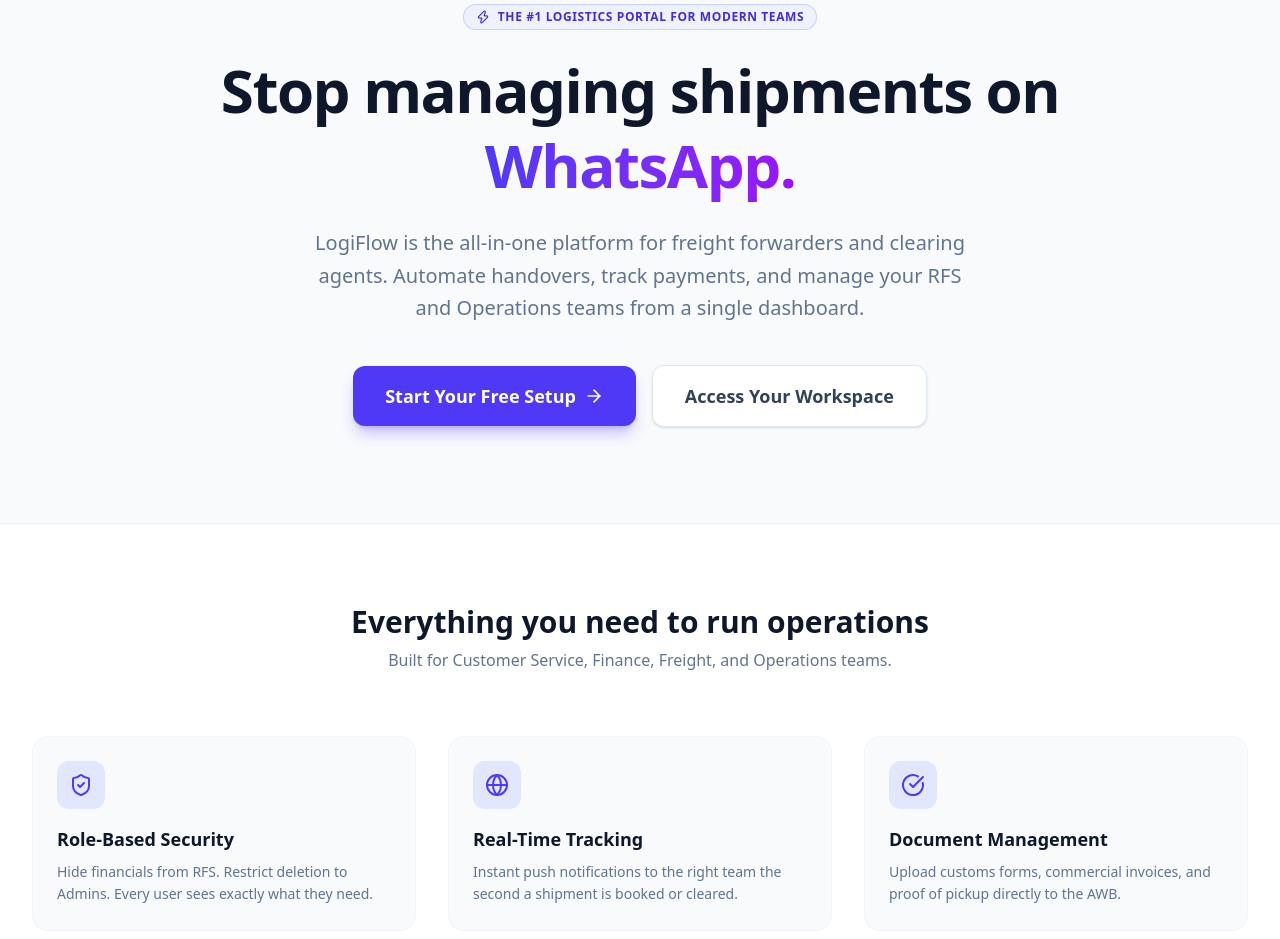
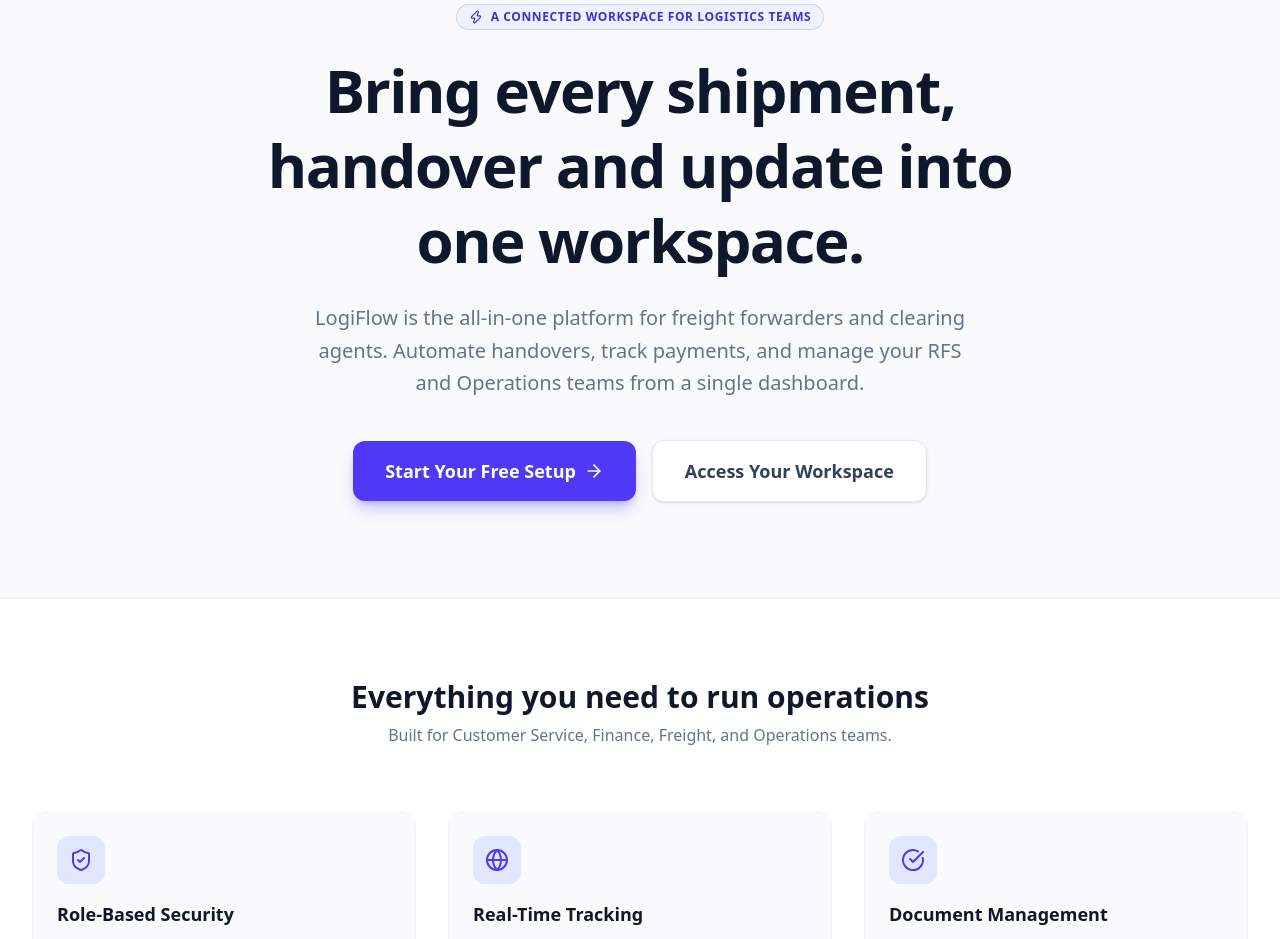
Before and after one commit to Olamide1255/logistics-portal, a Next.js app: page / in a window 1280 px wide. Shown: the part 140-1079 px from the top of the page. Built offline with nearby package versions, Linux system fonts and the light colour scheme.

Commit message:
ux: refine landing page positioning and remove unsupported superlative

```diff
--- a/app/page.tsx
+++ b/app/page.tsx
@@ -1,17 +1,8 @@
-'use client';
-
-import { useState, useEffect } from 'react';
 import Link from 'next/link';
 import { Package, ArrowRight, ShieldCheck, Zap, Globe, CheckCircle } from 'lucide-react';
 
 export default function LandingPage() {
-  // Initialize with a static year to prevent build errors
-  const [year, setYear] = useState('2025');
-
-  // Update to the actual year after the component mounts
-  useEffect(() => {
-    setYear(new Date().getFullYear().toString());
-  }, []);
+  const year = new Date().getFullYear();
 
   return (
     <div className="min-h-screen bg-slate-50 font-sans">
@@ -39,10 +30,10 @@ export default function LandingPage() {
       {/* Hero Section */}
       <section className="pt-20 pb-24 px-4 text-center max-w-4xl mx-auto">
         <div className="inline-flex items-center gap-2 bg-indigo-50 text-indigo-700 px-3 py-1 rounded-full text-xs font-bold uppercase tracking-wider mb-6 ring-1 ring-indigo-200">
-          <Zap size={14} /> The #1 Logistics Portal for Modern Teams
+          <Zap size={14} /> A connected workspace for logistics teams
         </div>
         <h1 className="text-5xl md:text-6xl font-extrabold text-slate-900 tracking-tight leading-tight mb-6">
-          Stop managing shipments on <span className="text-transparent bg-clip-text bg-linear-to-r from-indigo-600 to-purple-600">WhatsApp.</span>
+          Bring every shipment, handover and update into one workspace.
         </h1>
         <p className="text-lg md:text-xl text-slate-500 mb-10 max-w-2xl mx-auto font-medium leading-relaxed">
           LogiFlow is the all-in-one platform for freight forwarders and clearing agents. Automate handovers, track payments, and manage your RFS and Operations teams from a single dashboard.
@@ -67,7 +58,7 @@ export default function LandingPage() {
           <div className="grid md:grid-cols-3 gap-8">
             {[
               { icon: ShieldCheck, title: "Role-Based Security", desc: "Hide financials from RFS. Restrict deletion to Admins. Every user sees exactly what they need." },
-              { icon: Globe, title: "Real-Time Tracking", desc: "Instant push notifications to the right team the second a shipment is booked or cleared." },
+              { icon: Globe, title: "Real-Time Tracking", desc: "Timely updates help the right teams stay aligned as shipments move through each milestone." },
               { icon: CheckCircle, title: "Document Management", desc: "Upload customs forms, commercial invoices, and proof of pickup directly to the AWB." }
             ].map((feature, i) => (
               <div key={i} className="p-6 rounded-2xl bg-slate-50 border border-slate-100">
```
